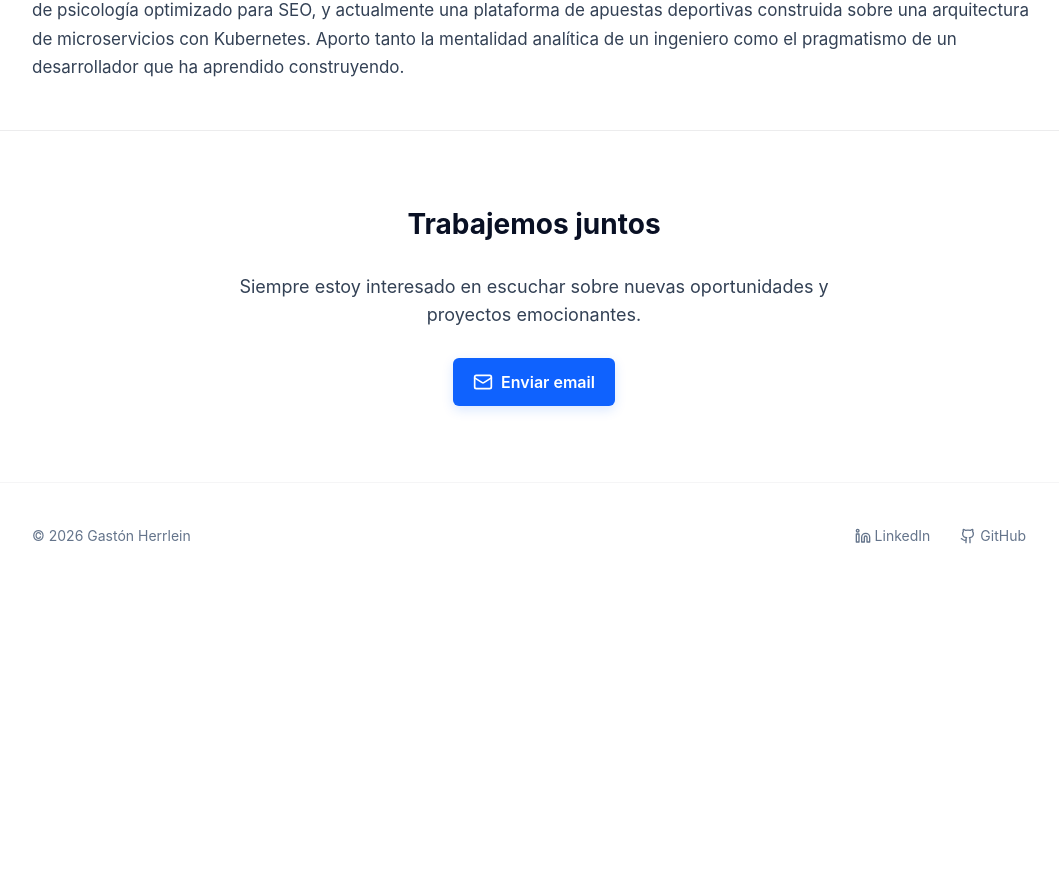
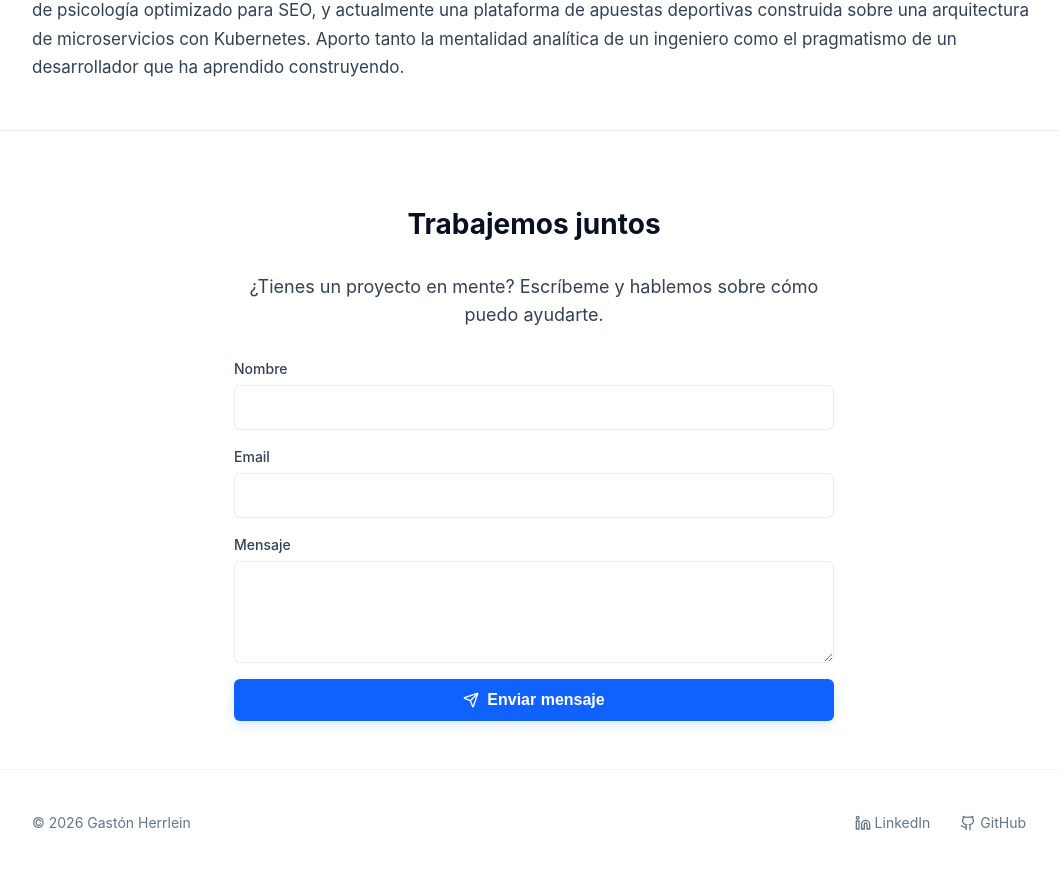
Before and after one commit to Gaston-Herrlein/portfolio, a React (Vite) app: page / in a window 1280 px wide. Shown: the part 2957-3827 px from the top of the page, without its empty margins (106-1165 px from the left). Before the commit the page ends 3545 px from the top, so only its background shows below. Built offline with nearby package versions, Linux system fonts and the light colour scheme; no server answers.

Commit message:
feat(contact): add contact form with validation and reCAPTCHA v3

```diff
--- /dev/null
+++ b/src/components/contact.module.css
@@ -0,0 +1,136 @@
+.contactWrapper {
+  text-align: center;
+}
+
+.contactContent {
+  max-width: clamp(300px, 80%, 600px);
+  margin: 0 auto;
+}
+
+.contactForm {
+  display: flex;
+  flex-direction: column;
+  gap: 16px;
+  margin-top: clamp(20px, 4vw, 28px);
+}
+
+.formGroup {
+  display: flex;
+  flex-direction: column;
+  gap: 6px;
+  text-align: left;
+}
+
+.label {
+  font-size: 14px;
+  font-weight: 500;
+  color: var(--text-secondary);
+}
+
+.input,
+.textarea {
+  padding: 12px 14px;
+  border: 1px solid var(--border-subtle);
+  border-radius: var(--radius-sm);
+  font-size: 15px;
+  font-family: inherit;
+  transition: border-color 0.2s ease, box-shadow 0.2s ease;
+  background: #fff;
+}
+
+.input:focus,
+.textarea:focus {
+  outline: none;
+  border-color: var(--primary-color);
+  box-shadow: 0 0 0 3px rgba(15, 98, 254, 0.1);
+}
+
+.input.error,
+.textarea.error {
+  border-color: #ef4444;
+}
+
+.textarea {
+  resize: vertical;
+  min-height: 100px;
+}
+
+.errorMessage {
+  font-size: 13px;
+  color: #ef4444;
+}
+
+.submitBtn {
+  display: inline-flex;
+  align-items: center;
+  justify-content: center;
+  gap: 8px;
+  padding: 12px 24px;
+  background: var(--primary-color);
+  color: #fff;
+  border: none;
+  border-radius: var(--radius-sm);
+  font-weight: 600;
+  font-size: clamp(14px, 2vw, 16px);
+  cursor: pointer;
+  transition: transform 0.16s ease, box-shadow 0.16s ease;
+  box-shadow: 0 4px 12px rgba(15, 98, 254, 0.15);
+}
+
+.submitBtn:hover:not(:disabled) {
+  transform: translateY(-2px);
+  box-shadow: 0 6px 16px rgba(15, 98, 254, 0.25);
+}
+
+.submitBtn:disabled {
+  opacity: 0.7;
+  cursor: not-allowed;
+  transform: none;
+}
+
+.statusMessage {
+  display: flex;
+  align-items: center;
+  justify-content: center;
+  gap: 8px;
+  padding: 12px 16px;
+  border-radius: var(--radius-sm);
+  font-size: 14px;
+}
+
+.statusMessage.success {
+  background: #dcfce7;
+  color: #166534;
+}
+
+.statusMessage.error {
+  background: #fee2e2;
+  color: #991b1b;
+}
+
+.spinner {
+  width: 16px;
+  height: 16px;
+  border: 2px solid rgba(255, 255, 255, 0.3);
+  border-top-color: #fff;
+  border-radius: 50%;
+  animation: spin 0.8s linear infinite;
+}
+
+@keyframes spin {
+  to {
+    transform: rotate(360deg);
+  }
+}
+
+@media (prefers-reduced-motion: reduce) {
+  .submitBtn,
+  .input,
+  .textarea {
+    transition: none;
+  }
+
+  .spinner {
+    animation: none;
+  }
+}
--- a/src/components/contact.tsx
+++ b/src/components/contact.tsx
@@ -1,22 +1,254 @@
-import { Mail } from "lucide-react";
+import { useState, useEffect, type FormEvent, type ChangeEvent } from "react";
+import { Send, CheckCircle, AlertCircle } from "lucide-react";
+
+import styles from "./contact.module.css";
+
+type FormStatus = "idle" | "loading" | "success" | "error";
+
+type FormData = {
+  name: string;
+  email: string;
+  message: string;
+};
+
+type FormErrors = Partial<Record<keyof FormData, string>>;
+
+const CONTACT_ENDPOINT = import.meta.env.VITE_CONTACT_ENDPOINT || "/api/contact";
+const RECAPTCHA_SITE_KEY = import.meta.env.VITE_RECAPTCHA_SITE_KEY || "";
 
 const Contact = () => {
+  const [formData, setFormData] = useState<FormData>({
+    name: "",
+    email: "",
+    message: "",
+  });
+  const [errors, setErrors] = useState<FormErrors>({});
+  const [status, setStatus] = useState<FormStatus>("idle");
+
+  useEffect(() => {
+    if (!RECAPTCHA_SITE_KEY || window.grecaptcha) return;
+
+    const script = document.createElement("script");
+    script.src = `https://www.google.com/recaptcha/api.js?render=${RECAPTCHA_SITE_KEY}`;
+    script.async = true;
+    script.defer = true;
+    document.head.appendChild(script);
+
+    return () => {
+      const existingScript = document.querySelector(
+        `script[src^="https://www.google.com/recaptcha/api.js"]`
+      );
+      if (existingScript) {
+        existingScript.remove();
+      }
+    };
+  }, []);
+
+  const handleChange = (
+    e: ChangeEvent<HTMLInputElement | HTMLTextAreaElement>
+  ) => {
+    const { name, value } = e.target;
+    setFormData((prev) => ({ ...prev, [name]: value }));
+    if (errors[name as keyof FormData]) {
+      setErrors((prev) => ({ ...prev, [name]: "" }));
+    }
+  };
+
+  const validateForm = (): boolean => {
+    const newErrors: FormErrors = {};
+
+    if (!formData.name.trim()) {
+      newErrors.name = "El nombre es requerido";
+    }
+    if (!formData.email.trim()) {
+      newErrors.email = "El email es requerido";
+    } else if (!/^[^\s@]+@[^\s@]+\.[^\s@]+$/.test(formData.email)) {
+      newErrors.email = "Formato de email inválido";
+    }
+    if (!formData.message.trim()) {
+      newErrors.message = "El mensaje es requerido";
+    }
+
+    setErrors(newErrors);
+    return Object.keys(newErrors).length === 0;
+  };
+
+  const getRecaptchaToken = async (): Promise<string | null> => {
+    if (!RECAPTCHA_SITE_KEY || !window.grecaptcha) {
+      return null;
+    }
+
+    try {
+      return await window.grecaptcha.execute(RECAPTCHA_SITE_KEY, {
+        action: "contact",
+      });
+    } catch {
+      return null;
+    }
+  };
+
+  const handleSubmit = async (e: FormEvent) => {
+    e.preventDefault();
+
+    if (!validateForm()) {
+      return;
+    }
+
+    setStatus("loading");
+
+    try {
+      const recaptchaToken = await getRecaptchaToken();
+
+      const payload = {
+        ...formData,
+        recaptchaToken,
+      };
+
+      const response = await fetch(CONTACT_ENDPOINT, {
+        method: "POST",
+        headers: {
+          "Content-Type": "application/json",
+        },
+        body: JSON.stringify(payload),
+      });
+
+      if (response.ok) {
+        setStatus("success");
+        setFormData({ name: "", email: "", message: "" });
+      } else {
+        setStatus("error");
+      }
+    } catch {
+      setStatus("error");
+    }
+  };
+
   return (
-    <section className="section contact" id="contact">
-      <div className="contact-content">
-        <h2 className="section-title">Trabajemos juntos</h2>
-        <p className="contact-text">
-          Siempre estoy interesado en escuchar sobre nuevas oportunidades y
-          proyectos emocionantes.
-        </p>
-        <div className="contact-actions">
-          <a
-            className="cta-btn contact-email-btn"
-            href="mailto:g.herrlein@example.com"
-          >
-            <Mail size={20} />
-            Enviar email
-          </a>
+    <section className="section" id="contact">
+      <div className={styles.contactWrapper}>
+        <div className={styles.contactContent}>
+          <h2 className="section-title">Trabajemos juntos</h2>
+          <p className="contact-text">
+            ¿Tienes un proyecto en mente? Escríbeme y hablemos sobre cómo
+            puedo ayudarte.
+          </p>
+
+          {status === "success" ? (
+            <div
+              className={`${styles.statusMessage} ${styles.success}`}
+              role="alert"
+            >
+              <CheckCircle size={20} />
+              <span>¡Mensaje enviado! Te responderé pronto.</span>
+            </div>
+          ) : (
+            <form
+              className={styles.contactForm}
+              onSubmit={handleSubmit}
+              noValidate
+            >
+              <div className={styles.formGroup}>
+                <label htmlFor="name" className={styles.label}>
+                  Nombre
+                </label>
+                <input
+                  id="name"
+                  name="name"
+                  type="text"
+                  className={`${styles.input} ${errors.name ? styles.error : ""}`}
+                  value={formData.name}
+                  onChange={handleChange}
+                  disabled={status === "loading"}
+                  aria-invalid={!!errors.name}
+                  aria-describedby={errors.name ? "name-error" : undefined}
+                />
+                {errors.name && (
+                  <span id="name-error" className={styles.errorMessage}>
+                    {errors.name}
+                  </span>
+                )}
+              </div>
+
+              <div className={styles.formGroup}>
+                <label htmlFor="email" className={styles.label}>
+                  Email
+                </label>
+                <input
+                  id="email"
+                  name="email"
+                  type="email"
+                  className={`${styles.input} ${errors.email ? styles.error : ""}`}
+                  value={formData.email}
+                  onChange={handleChange}
+                  disabled={status === "loading"}
+                  aria-invalid={!!errors.email}
+                  aria-describedby={errors.email ? "email-error" : undefined}
+                />
+                {errors.email && (
+                  <span id="email-error" className={styles.errorMessage}>
+                    {errors.email}
+                  </span>
+                )}
+              </div>
+
+              <div className={styles.formGroup}>
+                <label htmlFor="message" className={styles.label}>
+                  Mensaje
+                </label>
+                <textarea
+                  id="message"
+                  name="message"
+                  className={`${styles.textarea} ${
+                    errors.message ? styles.error : ""
+                  }`}
+                  rows={4}
+                  value={formData.message}
+                  onChange={handleChange}
+                  disabled={status === "loading"}
+                  aria-invalid={!!errors.message}
+                  aria-describedby={
+                    errors.message ? "message-error" : undefined
+                  }
+                />
+                {errors.message && (
+                  <span id="message-error" className={styles.errorMessage}>
+                    {errors.message}
+                  </span>
+                )}
+              </div>
+
+              <button
+                type="submit"
+                className={styles.submitBtn}
+                disabled={status === "loading"}
+              >
+                {status === "loading" ? (
+                  <>
+                    <span className={styles.spinner} />
+                    <span>Enviando...</span>
+                  </>
+                ) : (
+                  <>
+                    <Send size={16} />
+                    <span>Enviar mensaje</span>
+                  </>
+                )}
+              </button>
+
+              {status === "error" && (
+                <div
+                  className={`${styles.statusMessage} ${styles.error}`}
+                  role="alert"
+                >
+                  <AlertCircle size={20} />
+                  <span>
+                    Error al enviar el mensaje. Intenta de nuevo o contáctame
+                    directamente por email.
+                  </span>
+                </div>
+              )}
+            </form>
+          )}
         </div>
       </div>
     </section>
```
